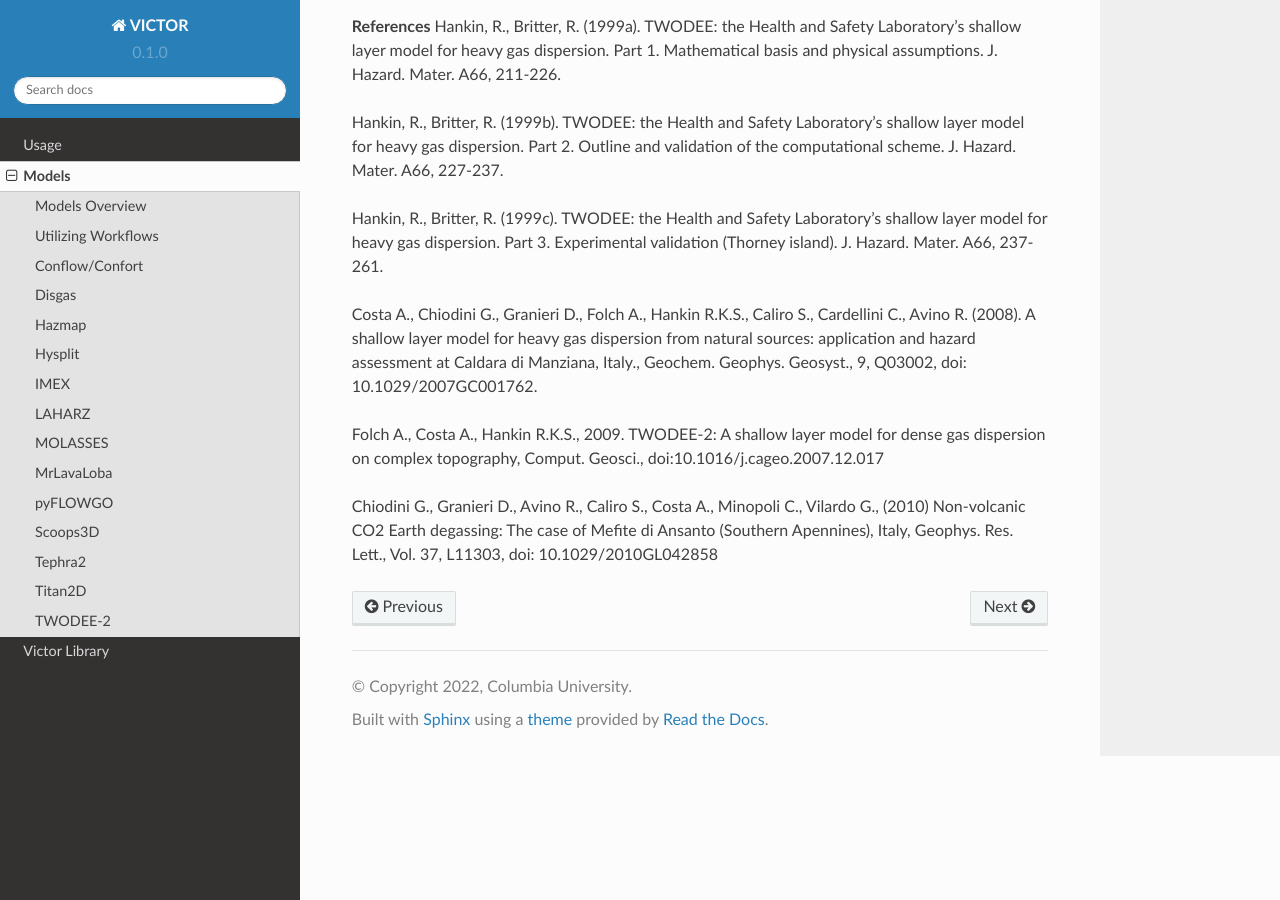
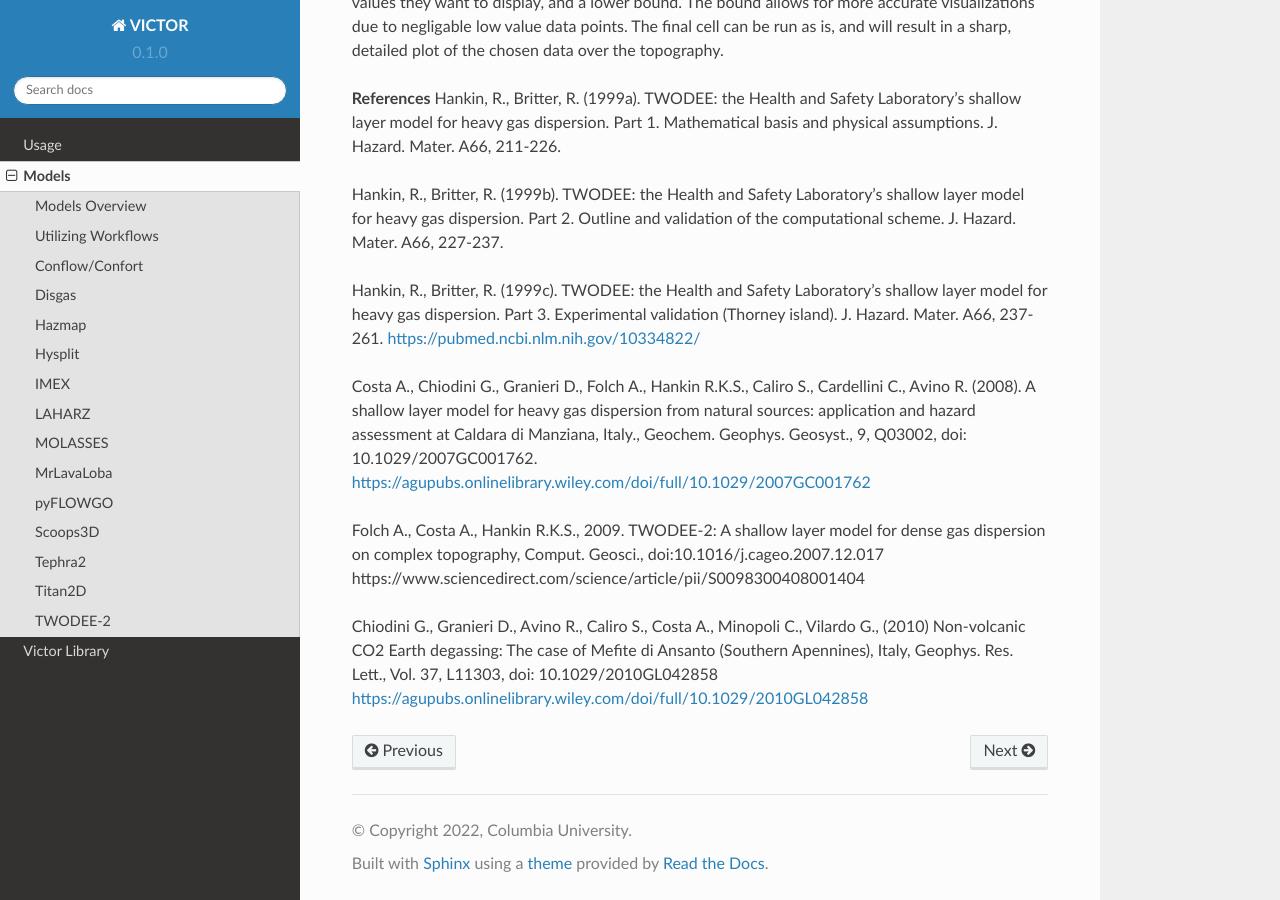
Before and after one commit to volcanocyber/victor-docs, a Sphinx documentation site: the page built from docs/source/models.rst, in a window 1280 px wide and 900 px high, scrolled down 10313 px. Built offline with Sphinx 7.4.7 and the Read the Docs theme 2.0.0, drawn with Linux system fonts in a browser that asks for light colours; some of the changed lines change nothing that is shown; some of the changed text lies outside the part shown.

Commit message:
finished reference links

```diff
--- a/docs/source/models.rst
+++ b/docs/source/models.rst
@@ -322,13 +322,13 @@ resulting in an isomass tricontour of the tephra dispersion. The VICTOR team is
 **References:**
 
 Bonadonna, C., Connor, C. B., Houghton, B. F., Connor, L., Byrne, M., Laing, A., and Hincks, T. K. (2005) Probabilistic modeling of tephra dispersal:
-Hazard assessment of a multiphase rhyolitic eruption at Tarawera, New Zealand, Journal of Geophysical Research: Solid Earth 110(B3). DOI 10.1029/2003JB002896
+Hazard assessment of a multiphase rhyolitic eruption at Tarawera, New Zealand, Journal of Geophysical Research: Solid Earth 110(B3). DOI 10.1029/2003JB002896 https://agupubs.onlinelibrary.wiley.com/doi/10.1029/2003JB002896
 
-Connor, Laura J., and Charles B. Connor (2006) Inversion is the key to dispersion: understanding eruption dynamics by inverting tephra fallout In H. M. Mader, S. G. Coles, C. B. Connor & L. J. Connor (Eds.), Statistics in Volcanology, Geological Society of London Special Publications 231. DOI 10.1144/IAVCEI001.18
+Connor, Laura J., and Charles B. Connor (2006) Inversion is the key to dispersion: understanding eruption dynamics by inverting tephra fallout In H. M. Mader, S. G. Coles, C. B. Connor & L. J. Connor (Eds.), Statistics in Volcanology, Geological Society of London Special Publications 231. DOI 10.1144/IAVCEI001.18 https://pubs.geoscienceworld.org/gsl/books/edited-volume/1732/chapter/107601115/Inversion-is-the-key-to-dispersionunderstanding
 
-Biass, Sebastien, Bagheri, Gholamhossein, Aeberhard, William H., and Bonadonna, Costanza (2014) TError:  towards a better quantification of the uncertainty propagated during the characterization of tephra deposits, Statistics in Volcanology 1(2):1-27. DOI 10.5038/2163-338X.1.2
+Biass, Sebastien, Bagheri, Gholamhossein, Aeberhard, William H., and Bonadonna, Costanza (2014) TError:  towards a better quantification of the uncertainty propagated during the characterization of tephra deposits, Statistics in Volcanology 1(2):1-27. DOI 10.5038/2163-338X.1.2 https://digitalcommons.usf.edu/siv/vol1/iss1/2/
 
-Biass, S., Bonadonna, C., Connor, L., and Connor, C. (2016) TephraProb: a Matlab package for probabilistic hazard assessments of tephra fallout, Journal of Applied Volcanology 5(1):10. DOI 10.1186/s13617-016-0050-5
+Biass, S., Bonadonna, C., Connor, L., and Connor, C. (2016) TephraProb: a Matlab package for probabilistic hazard assessments of tephra fallout, Journal of Applied Volcanology 5(1):10. DOI 10.1186/s13617-016-0050-5 https://appliedvolc.biomedcentral.com/articles/10.1186/s13617-016-0050-5
 
 
 .. _Titan2D Citations:
@@ -376,9 +376,11 @@ Hankin, R., Britter, R. (1999a). TWODEE: the Health and Safety Laboratory's shal
 Hankin, R., Britter, R. (1999b). TWODEE: the Health and Safety Laboratory's shallow layer model for heavy gas dispersion. Part 2. Outline and validation of the computational scheme. J. Hazard. Mater. A66, 227-237.
 
 Hankin, R., Britter, R. (1999c). TWODEE: the Health and Safety Laboratory's shallow layer model for heavy gas dispersion. Part 3. Experimental validation (Thorney island). J. Hazard. Mater. A66, 237-261.
+https://pubmed.ncbi.nlm.nih.gov/10334822/
 
-Costa A., Chiodini G., Granieri D., Folch A., Hankin R.K.S., Caliro S., Cardellini C., Avino R. (2008). A shallow layer model for heavy gas dispersion from natural sources: application and hazard assessment at Caldara di Manziana, Italy., Geochem. Geophys. Geosyst., 9, Q03002, doi: 10.1029/2007GC001762.
+Costa A., Chiodini G., Granieri D., Folch A., Hankin R.K.S., Caliro S., Cardellini C., Avino R. (2008). A shallow layer model for heavy gas dispersion from natural sources: application and hazard assessment at Caldara di Manziana, Italy., Geochem. Geophys. Geosyst., 9, Q03002, doi: 10.1029/2007GC001762. https://agupubs.onlinelibrary.wiley.com/doi/full/10.1029/2007GC001762
 
 Folch A., Costa A., Hankin R.K.S., 2009. TWODEE-2: A shallow layer model for dense gas dispersion on complex topography, Comput. Geosci., doi:10.1016/j.cageo.2007.12.017
+https://www.sciencedirect.com/science/article/pii/S0098300408001404
 
-Chiodini G., Granieri D., Avino R., Caliro S., Costa A., Minopoli C., Vilardo G., (2010) Non-volcanic CO2 Earth degassing: The case of Mefite di Ansanto (Southern Apennines), Italy, Geophys. Res. Lett., Vol. 37, L11303, doi: 10.1029/2010GL042858
+Chiodini G., Granieri D., Avino R., Caliro S., Costa A., Minopoli C., Vilardo G., (2010) Non-volcanic CO2 Earth degassing: The case of Mefite di Ansanto (Southern Apennines), Italy, Geophys. Res. Lett., Vol. 37, L11303, doi: 10.1029/2010GL042858 https://agupubs.onlinelibrary.wiley.com/doi/full/10.1029/2010GL042858
```
Also changed, not shown: 1 other file.
